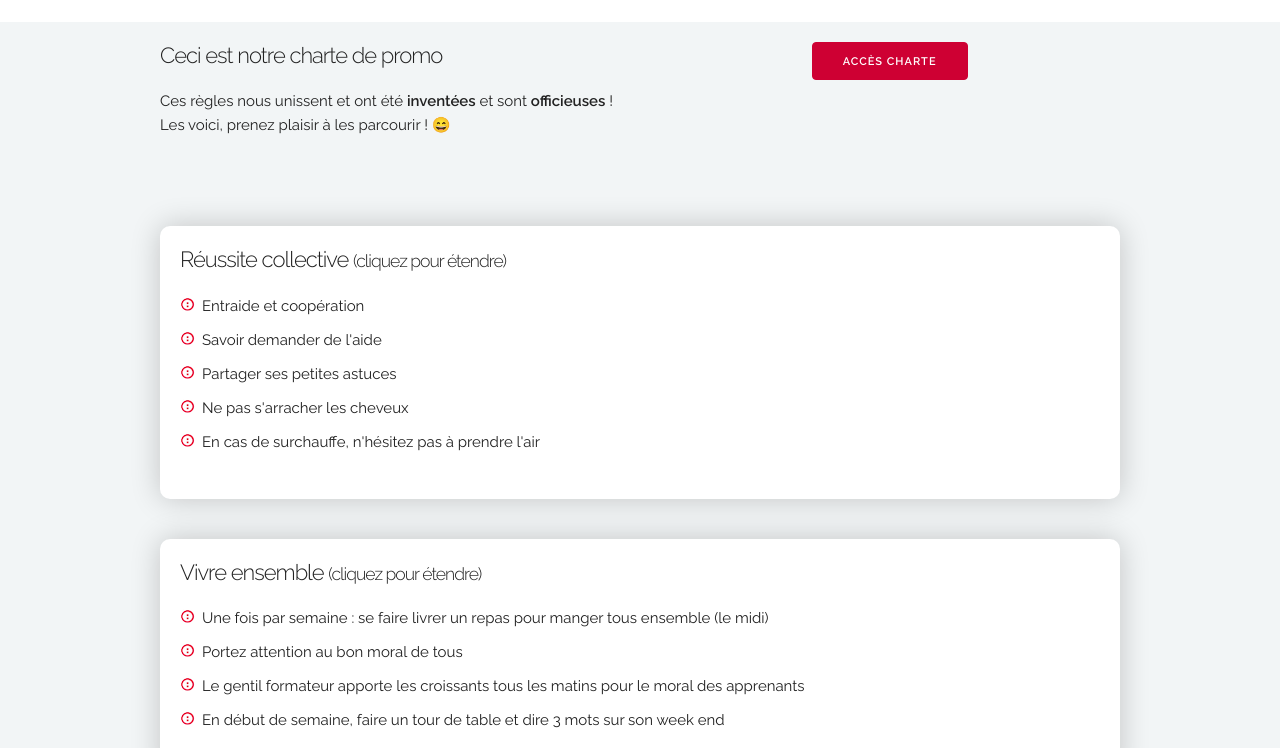
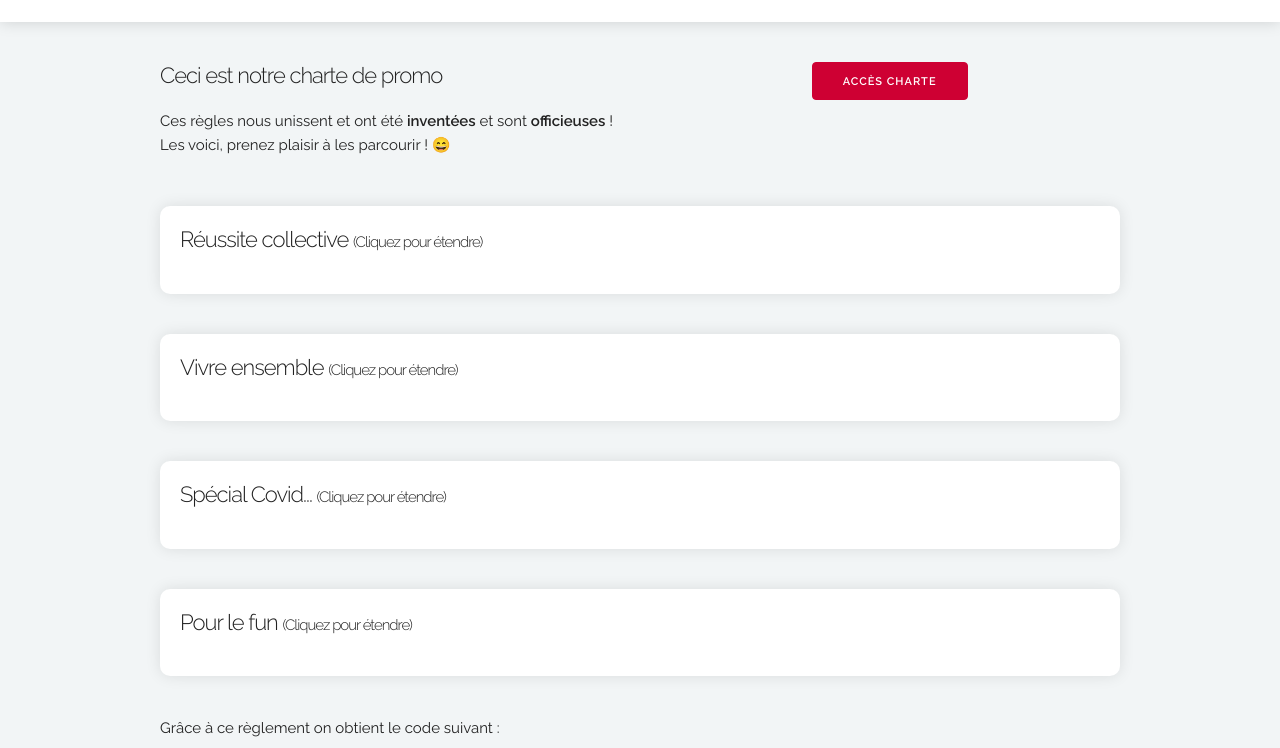
Before and after one commit to thomascardon35/charteSimplon, a plain HTML site: page index.html in a window 1280 px wide. Shown: the part 52-800 px from the top of the page. Drawn offline with Linux system fonts and the light colour scheme.

Commit message:
Add files via upload

```diff
--- a/css/style.css
+++ b/css/style.css
@@ -9,11 +9,12 @@ header{
     position:sticky;
     top:0;
     z-index:1;
+    box-shadow: 0px 0px 15px rgba(0,0,0,0.15);
 }
 
 .main-style{
-    padding-top: 20px;
-    margin-bottom: 70px;
+    padding-top: 40px;
+    margin-bottom: 30px;
 }
 
 h1{
@@ -25,19 +26,47 @@ h2{
     font-size: 2.2rem;
 }
 
+.bloc h2 span{
+    font-size: 15px;
+}
+
 .centrer-btn{
     display:block;
     margin:0 auto;
 }
 
 .bloc{
-   background-color: white;
+    background-color: white;
+    margin:40px 0;
+    box-shadow: 0px 0px 15px rgba(0,0,0,0.1);
+    border-radius: 10px;
+}
+
+.bloc:first-child{
+    margin-top:0;
+}
+
+.title, .content{
     padding:20px;
-    margin:40px 0;
-    box-shadow: 0px 0px 30px rgba(0,0,0,0.2);
-    border-radius: 10px;
+    cursor: pointer;
 }
 
 ul li{
     list-style-image : url(../images/bullet.png);
 }
+
+
+@media (min-width: 550px) {
+
+    .main-style{
+        margin-bottom: 100px;
+    }
+}
+
+.content{
+    display:none;
+}
+
+.active{
+    display:block;
+}
--- a/index.html
+++ b/index.html
@@ -25,7 +25,6 @@
 
   <!-- Liaisons du fichier JS si vous faites le bonus
   –––––––––––––––––––––––––––––––––––––––––––––––––– -->
-  <!-- TODO -->
 
   <!-- Liaison du Favicon
   –––––––––––––––––––––––––––––––––––––––––––––––––– -->
@@ -64,10 +63,10 @@
     <section class="row">
       <div class="column">
         <div class="bloc">
-          <div>
-            <h2>Réussite collective <small>(cliquez pour étendre)</small></h2>
+          <div class="title">
+            <h2>Réussite collective <span>(Cliquez pour étendre)</span></h2>
           </div>
-          <div>
+          <div class="content">
             <ul>
               <li>Entraide et coopération</li>
               <li>Savoir demander de l'aide</li>
@@ -79,7 +78,10 @@
 
         </div>
         <div class="bloc">
-          <h2>Vivre ensemble <small>(cliquez pour étendre)</small></h2>
+          <div class="title">
+            <h2>Vivre ensemble <span>(Cliquez pour étendre)</span></h2>
+          </div>
+          <div class="content">
             <ul>
               <li>Une fois par semaine : se faire livrer un repas pour manger tous ensemble (le midi)</li>
               <li>Portez attention au bon moral de tous</li>
@@ -87,11 +89,12 @@
               <li>En début de semaine, faire un tour de table et dire 3 mots sur son week end</li>
             </ul>
           </div>
+        </div>
         <div class="bloc">
-          <div>
-            <h2>Spécial Covid... <small>(cliquez pour étendre)</small></h2>
+          <div class="title">
+            <h2>Spécial Covid... <span>(Cliquez pour étendre)</span></h2>
           </div>
-          <div>
+          <div class="content">
             <ul>
               <li>Bien porter son masque</li>
               <li>Se laver les mains régulièrement</li>
@@ -101,10 +104,10 @@
           </div>
         </div>
         <div class="bloc">
-          <div>
-            <h2>Pour le fun <small>(cliquez pour étendre)</small></h2>
+          <div class="title">
+            <h2>Pour le fun <span>(Cliquez pour étendre)</span></h2>
           </div>
-          <div>
+          <div class="content">
             <ul>
               <li>Aller boire un verre de temps en temps après la journée de formation</li>
               <li>Apprendre à tricoter ( ou pas ...)</li>
@@ -138,5 +141,7 @@
 
   <!-- Fin du document (fermeture des balises)
     –––––––––––––––––––––––––––––––––––––––––––––––––– -->
+
+  <script src="js/script.js"></script>
 </body>
 </html>
--- /dev/null
+++ b/js/script.js
@@ -0,0 +1,11 @@
+"use strict"
+
+var title = document.querySelectorAll(".title"); /* on selectionne toutes les div dont la classe est
+"title" et la var title représente un tableau de ces div*/
+
+for(var i = 0; i < title.length; i++){ /* on boucle "for" sur le tableau title */
+   title[i].addEventListener("click", function(){ /* On crée un ecouteur d'evenements au click sur tous les elements du tableau title : ici les titres de nos blocs*/
+      var result = this.nextElementSibling; /* on crée la variable result qui représente la propriété nextElementSiblig (l'element d'apres dans le HTML) de "this" ici l'element sur lequel on a cliqué */
+      result.classList.toggle("active"); /* la propriété "classList" de "result" active ou desactive("toggle"),selon qu'il renvoie true ou false, la classe "active" qui renvoie "display:block" dans notre CSS */
+   })
+}
```
Lines whose indentation alone changed are shown as unchanged.
